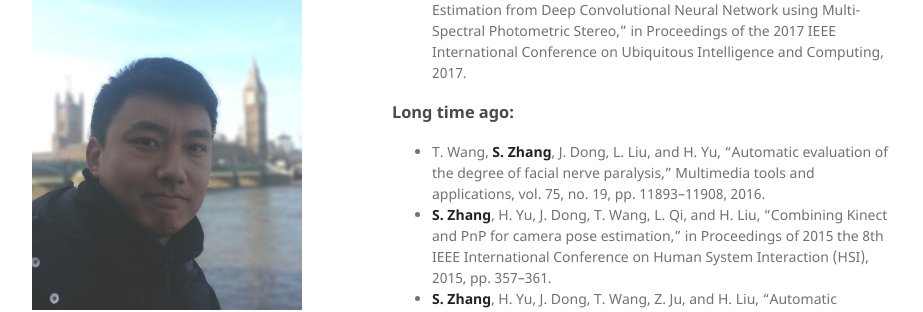
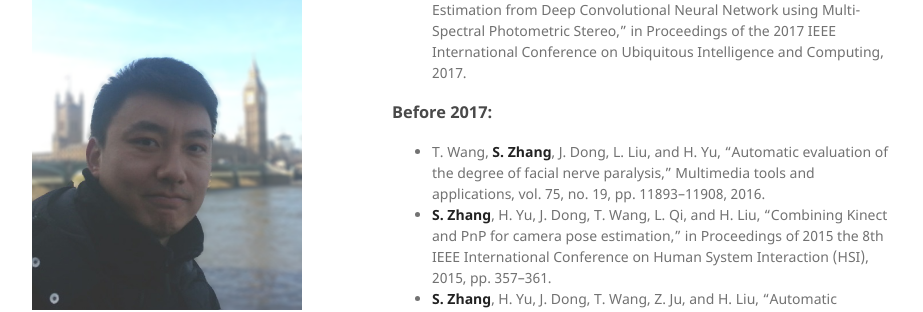
Before and after one commit to jackyspeed/aboutzhangshu, a Jekyll site: the page built from index.md, in a window 1280 px wide and 900 px high, scrolled down 3369 px. Shown: the part 159-471 px from the top of the window, without its empty margins (178-1101 px from the left). Built offline with Jekyll 4.4.1, drawn with Linux system fonts in a browser that asks for light colours; our own code applies the rules of GitHub Pages for plain Markdown files.

Commit message:
Update index.md

```diff
--- a/index.md
+++ b/index.md
@@ -108,7 +108,7 @@ Shu Zhang is currently a Associate Professor and Postgraduate supervisor with Oc
 - Y. Luo, H. Jiao, L. Qi, J. Dong, **S. Zhang**, and H. Yu, “Augmenting Depth Estimation from Deep Convolutional Neural Network using Multi-Spectral Photometric Stereo,” in Proceedings of the 2017 IEEE International Conference on Ubiquitous Intelligence and Computing, 2017.
 
 
-### Long time ago:
+### Before 2017:
 
 - T. Wang, **S. Zhang**, J. Dong, L. Liu, and H. Yu, “Automatic evaluation of the degree of facial nerve paralysis,” Multimedia tools and applications, vol. 75, no. 19, pp. 11893–11908, 2016.
 - **S. Zhang**, H. Yu, J. Dong, T. Wang, L. Qi, and H. Liu, “Combining Kinect and PnP for camera pose estimation,” in Proceedings of 2015 the 8th IEEE International Conference on Human System Interaction (HSI), 2015, pp. 357–361.
```
